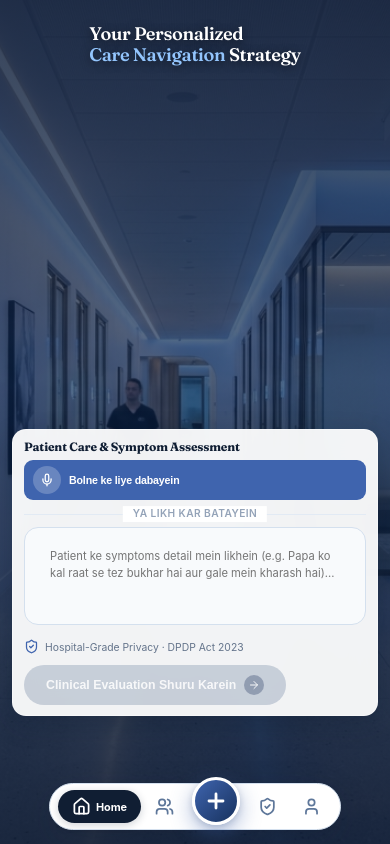
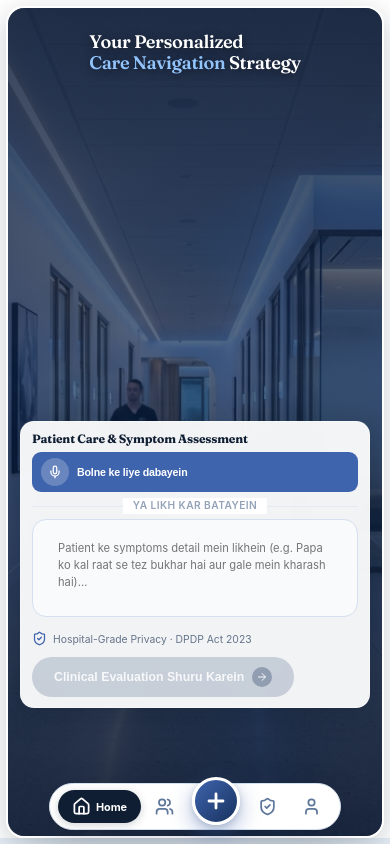
Before and after one commit to KalashMaheshwari/CareCompass, a React (Vite) app: page / in a window 390 px wide. Shown: the top 844 px of the page. Built offline with nearby package versions, Linux system fonts and the light colour scheme; no server answers; the database is empty.

Commit message:
style: add 6px top space for white border framing around landing hero image

```diff
--- a/src/index.css
+++ b/src/index.css
@@ -203,23 +203,20 @@ h1, h2, h3, h4, h5, h6 {
 
 .landing-hero-backdrop {
   width: 100%;
-  background: transparent;
-  padding: 0;
-  margin: 0;
+  background: #ffffff;
+  padding: 6px 6px 0 6px;
   box-sizing: border-box;
 }
 
 @media (max-width: 1024px) {
   .landing-hero-backdrop {
-    padding: 0;
-    margin: 0;
+    padding: 6px 6px 0 6px;
   }
 }
 
 @media (max-width: 640px) {
   .landing-hero-backdrop {
-    padding: 0;
-    margin: 0;
+    padding: 6px 6px 0 6px;
   }
 }
 
@@ -228,24 +225,23 @@ h1, h2, h3, h4, h5, h6 {
   width: 100%;
   max-width: 100%;
   margin: 0 auto;
-  min-height: 100vh;
-  padding: 120px 48px 44px 48px;
+  min-height: calc(100vh - 12px);
+  padding: 110px 48px 44px 48px;
   background: url('/hero-medical.jpg') center center / cover no-repeat;
-  border-radius: 0;
-  border: none;
+  border-radius: 20px;
+  border: 3px solid #ffffff;
   overflow: hidden;
   display: flex;
   flex-direction: column;
   justify-content: center;
-  box-shadow: none;
+  box-shadow: 0 8px 30px rgba(15, 23, 42, 0.12);
 }
 
 @media (max-width: 1024px) {
   .hero-showcase {
-    padding: 104px 24px 36px 24px;
-    min-height: 100vh;
-    border-radius: 0;
-    border: none;
+    padding: 100px 24px 36px 24px;
+    min-height: calc(100vh - 12px);
+    border-radius: 18px;
     justify-content: flex-start;
   }
 }
@@ -253,8 +249,7 @@ h1, h2, h3, h4, h5, h6 {
 @media (max-width: 640px) {
   .hero-showcase {
     padding: 88px 14px 28px 14px;
-    border-radius: 0;
-    border: none;
+    border-radius: 16px;
   }
 }
 
@@ -3231,21 +3226,21 @@ h1, h2, h3, h4, h5, h6 {
      1. LANDING IMAGE FRAMED WITH CRISP WHITE BORDER (100dvh)
      ======================================================================== */
   .landing-hero-backdrop {
-    padding: 0 !important;
+    padding: 6px 6px 0 6px !important;
     margin: 0 !important;
     width: 100% !important;
-    background: transparent !important;
+    background: #ffffff !important;
     box-sizing: border-box !important;
   }
 
   .hero-showcase {
     position: relative !important;
     width: 100% !important;
-    min-height: 100vh !important;
-    min-height: 100dvh !important;
-    height: 100dvh !important;
-    border-radius: 0 !important;
-    border: none !important;
+    min-height: calc(100vh - 12px) !important;
+    min-height: calc(100dvh - 12px) !important;
+    height: calc(100dvh - 12px) !important;
+    border-radius: 18px !important;
+    border: 2.5px solid #ffffff !important;
     margin: 0 !important;
     padding: 20px 12px 104px 12px !important;
     background: url('/hero-medical.jpg') center center / cover no-repeat !important;
```
